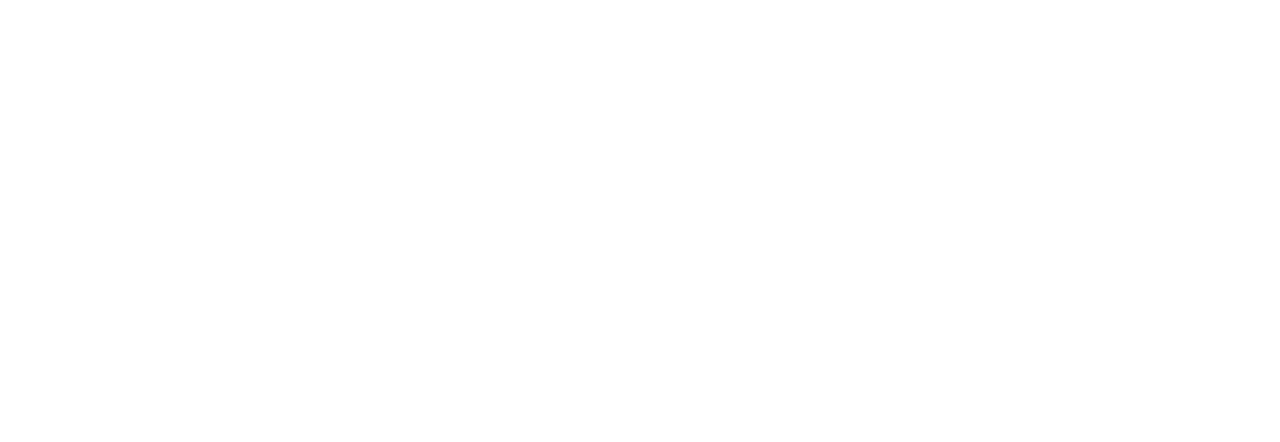
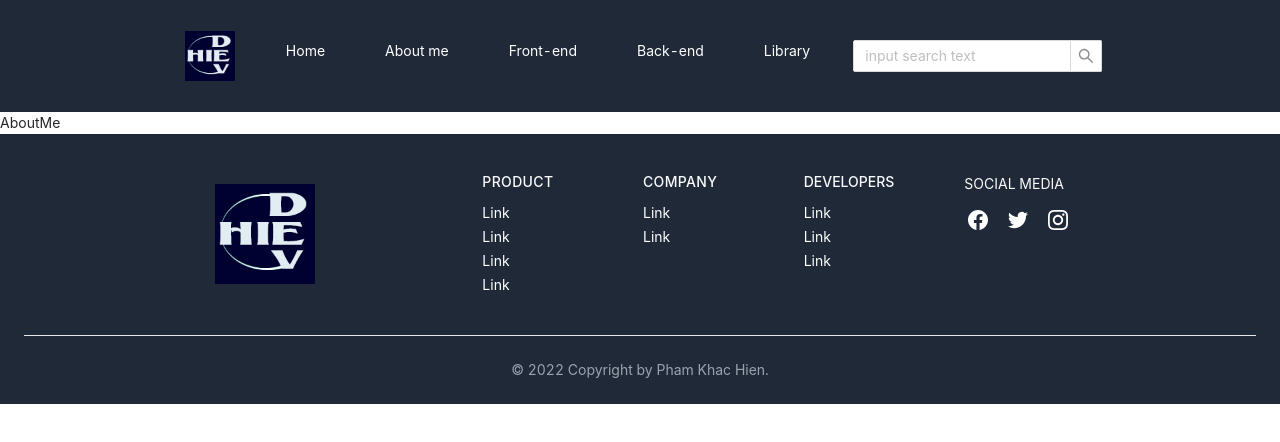
Before and after one commit to phamkhachien2010/hie-dev, a React (Create React App) app: page /about in a window 1280 px wide. Shown: the top 442 px of the page. Built offline with nearby package versions, Linux system fonts and the light colour scheme.

Commit message:
fix header

```diff
--- a/src/App.jsx
+++ b/src/App.jsx
@@ -1,5 +1,6 @@
 import { createBrowserHistory } from 'history';
 import { Switch, Router } from 'react-router-dom';
+import AboutMe from './pages/about/AboutMe';
 import BackEnd from './pages/backEnd/BackEnd';
 import FrontEnd from './pages/frontEnd/FrontEnd';
 import HomePage from './pages/Home/HomePage';
@@ -13,9 +14,12 @@
   return (
     <Router history={history}>
       <Switch>
+        <HomeTemplate path='/home' exact Component={HomePage} />
+        <HomeTemplate path='/about' exact Component={AboutMe} />
+
         <HomeTemplate path='/backend' exact Component={BackEnd} />
         <HomeTemplate path='/frontend' exact Component={FrontEnd} />
-        <HomeTemplate path='/home' exact Component={HomePage} />
+
         <HomeTemplate path='/library' exact Component={Librery} />
 
         <HomeTemplate path='/' exact Component={HomePage} />
--- a/src/index.css
+++ b/src/index.css
@@ -1,3 +1,7 @@
+body a {
+    color: white;
+}
+
 @tailwind base;
 @tailwind components;
 @tailwind utilities;
--- /dev/null
+++ b/src/pages/about/AboutMe.jsx
@@ -0,0 +1,7 @@
+import React from 'react'
+
+export default function AboutMe() {
+  return (
+    <div>AboutMe</div>
+  )
+}
--- /dev/null
+++ b/src/redux/configStore.jsx
@@ -0,0 +1,9 @@
+import {combineReducers, createStore} from 'redux';
+
+const rootReducer = combineReducers({
+
+})
+
+const store = createStore(rootReducer);
+
+export default store;
--- a/src/templates/HomeTemplate/Header/Header.jsx
+++ b/src/templates/HomeTemplate/Header/Header.jsx
@@ -1,40 +1,59 @@
 import React from 'react'
 import { NavLink } from 'react-router-dom'
 import { Input, Space } from 'antd';
+import { useState } from 'react';
 
 const { Search } = Input;
 
-export default function Header() {
+export default function Header(props) {
+
+    const [blockHidden, setBlockHidden] = useState('hidden')
 
     const onSearch = value => console.log(value);
+
+    const activeHeaderHomepage = (path) => {
+        if (props.match.path === path) {
+            return 'lg:border-b-2 text-emerald-400 border-b-0'
+        }
+        return ''
+    }
 
     return (
         <header className="p-4 dark:bg-gray-800 dark:text-gray-100 w-100">
 
-            <div className="container flex justify-around h-16 mx-auto">
+            <div className="container flex lg:justify-around justify-between h-16 mx-auto">
                 <NavLink rel="noopener noreferrer" to="/" aria-label="Back to homepage" className="flex items-center p-2">
                     <img style={{ width: '50px' }} src="./img/logo-dark.png" alt="logo" />
                 </NavLink>
-                <ul className="items-stretch hidden space-x-3 lg:flex">
+                <ul className={`items-stretch ${blockHidden} space-x-3 lg:flex`}>
                     <li className="flex">
-                        <NavLink rel="noopener noreferrer" to="/home" style={{ textDecoration: 'none' }} className="flex items-center px-4 -mb-1 hover:text-emerald-300 focus:border-b-2">Home</NavLink>
+                        <NavLink rel="noopener noreferrer" to="/home" style={{ textDecoration: 'none' }} className={`flex items-center px-4 -mb-1 hover:text-emerald-300 ${activeHeaderHomepage('/home')}`}>Home</NavLink>
                     </li>
                     <li className="flex">
-                        <NavLink rel="noopener noreferrer" to="/frontend" style={{ textDecoration: 'none' }} className="flex items-center px-4 -mb-1 hover:text-emerald-300 focus:border-b-2">Front-end</NavLink>
+                        <NavLink rel="noopener noreferrer" to="/about" style={{ textDecoration: 'none' }} className={`flex items-center px-4 -mb-1 hover:text-emerald-300 ${activeHeaderHomepage('/frontend')}`}>About me</NavLink>
                     </li>
                     <li className="flex">
-                        <NavLink rel="noopener noreferrer" to="/backend" style={{ textDecoration: 'none' }} className="flex items-center px-4 -mb-1 hover:text-emerald-300 focus:border-b-2">Back-end</NavLink>
+                        <NavLink rel="noopener noreferrer" to="/frontend" style={{ textDecoration: 'none' }} className={`flex items-center px-4 -mb-1 hover:text-emerald-300 ${activeHeaderHomepage('/frontend')}`}>Front-end</NavLink>
                     </li>
                     <li className="flex">
-                        <NavLink rel="noopener noreferrer" to="/library" style={{ textDecoration: 'none' }} className="flex items-center px-4 -mb-1 hover:text-emerald-300 focus:border-b-2">Library</NavLink>
+                        <NavLink rel="noopener noreferrer" to="/backend" style={{ textDecoration: 'none' }} className={`flex items-center px-4 -mb-1 hover:text-emerald-300 ${activeHeaderHomepage('/backend')}`}>Back-end</NavLink>
+                    </li>
+                    <li className="flex">
+                        <NavLink rel="noopener noreferrer" to="/library" style={{ textDecoration: 'none' }} className={`flex items-center px-4 -mb-1 hover:text-emerald-300 ${activeHeaderHomepage('/library')}`}>Library</NavLink>
                     </li>
                 </ul>
                 <div className="items-center flex-shrink-0 hidden lg:flex">
                     <Space direction="vertical">
-                        <Search placeholder="input search text" onSearch={onSearch} style={{ width: 250 }} />
+                        <Search placeholder="input search text" onSearch={onSearch} allowClear style={{ width: 250 }} />
                     </Space>
                 </div>
-                <button className="p-4 lg:hidden">
+                <button className="p-4 lg:hidden" onClick={() => {
+                    if (blockHidden === 'block') {
+                        setBlockHidden('hidden')
+                    } else {
+                        setBlockHidden('block')
+                    }
+                }}>
                     <svg xmlns="http://www.w3.org/2000/svg" fill="none" viewBox="0 0 24 24" stroke="currentColor" className="w-6 h-6 dark:text-gray-100">
                         <path strokeLinecap="round" strokeLinejoin="round" strokeWidth="2" d="M4 6h16M4 12h16M4 18h16"></path>
                     </svg>
--- a/src/templates/HomeTemplate/HomeTemplate.jsx
+++ b/src/templates/HomeTemplate/HomeTemplate.jsx
@@ -10,7 +10,7 @@
     return (
         <Route {...restProps} render={(propsRoute) => {
             return <div className='dark'>
-                <Header />
+                <Header {...propsRoute} />
 
                 <Component {...propsRoute} />
 
```
Also changed, not shown: src/index.jsx (+8 -2 lines).
